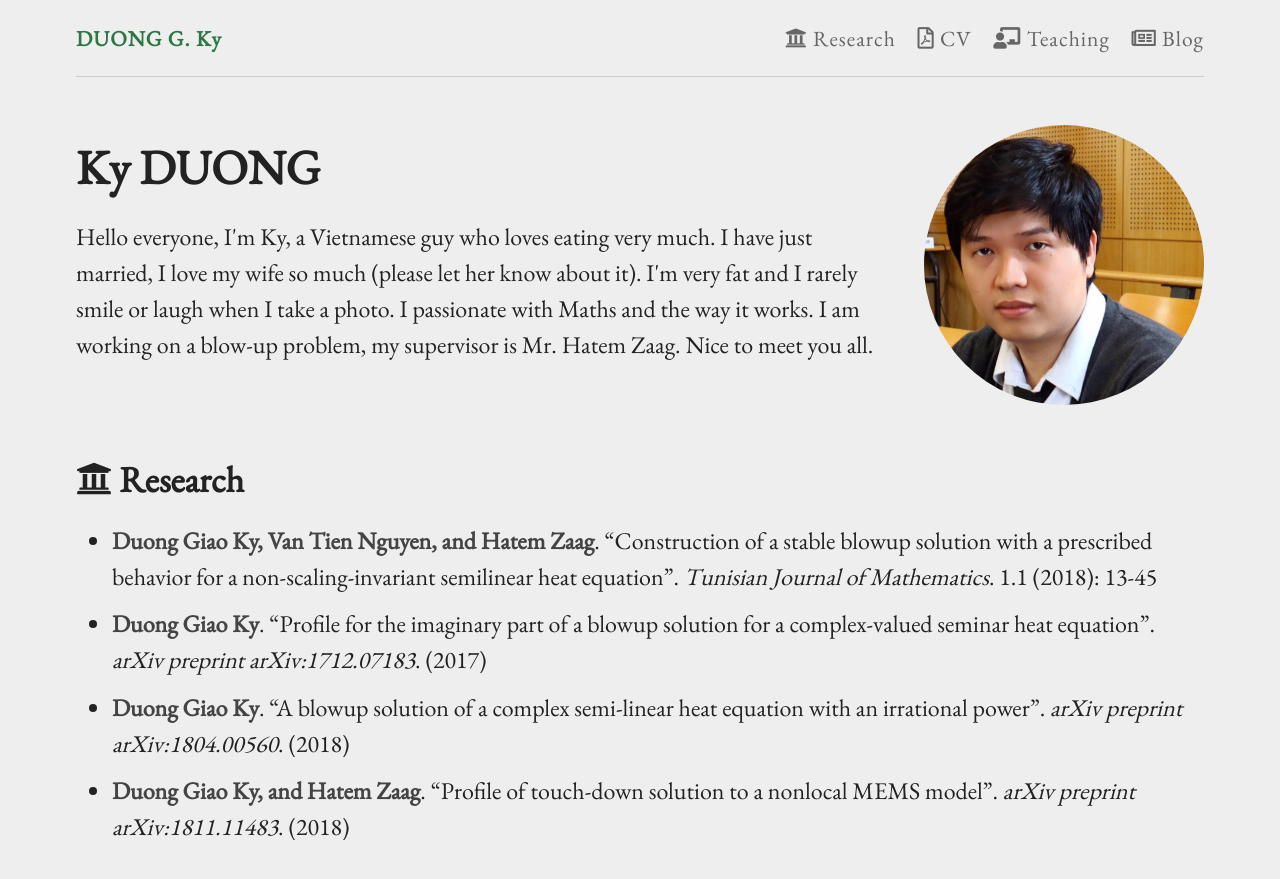
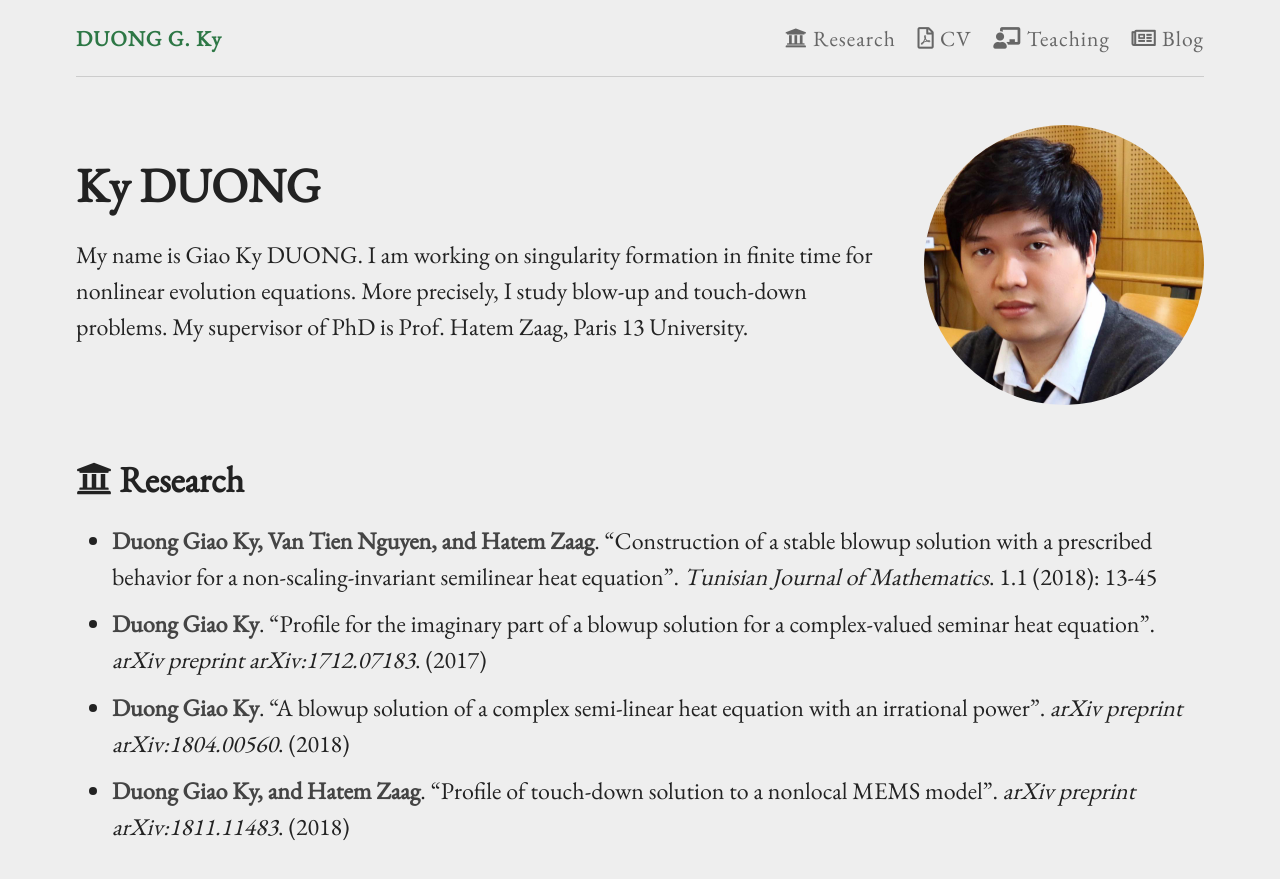
Before and after one commit to duonggiaoky/duonggiaoky.github.io, a Jekyll site: the page built from index.md, in a window 1280 px wide and 900 px high. Shown: the top 879 px of the window. Built offline with Jekyll 4.4.1, drawn with Linux system fonts in a browser that asks for light colours.

Commit message:
Update index.md

```diff
--- a/index.md
+++ b/index.md
@@ -8,7 +8,7 @@ permalink: /
   <div class="info">
     <h1>{{ site.author.name }}</h1>
     <p>
-      Hello everyone, I'm Ky, a Vietnamese guy who loves eating very much. I have just married, I love my wife so much (please let her know about it). I'm very fat and I rarely smile or laugh when I take a photo. I passionate with Maths and the way it works. I am working on a blow-up problem, my supervisor is Mr. Hatem Zaag. Nice to meet you all.
+   My name is Giao Ky DUONG.  I am  working on   singularity formation in finite time for  nonlinear   evolution equations. More precisely, I study   blow-up and touch-down problems.  My supervisor of PhD is Prof. Hatem Zaag, Paris 13 University.
     </p>
   </div>
   <div class="captioned-img">
```
